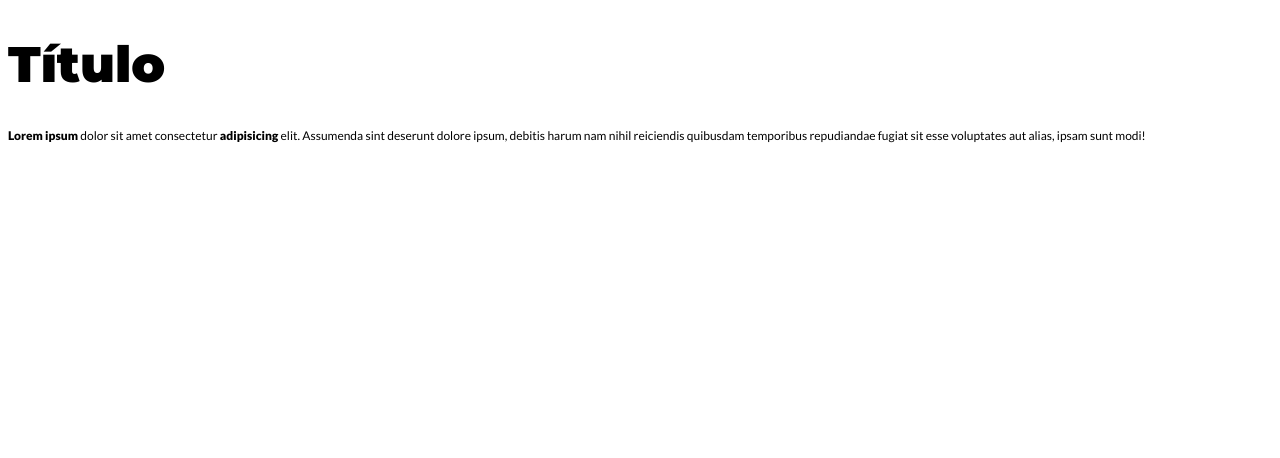
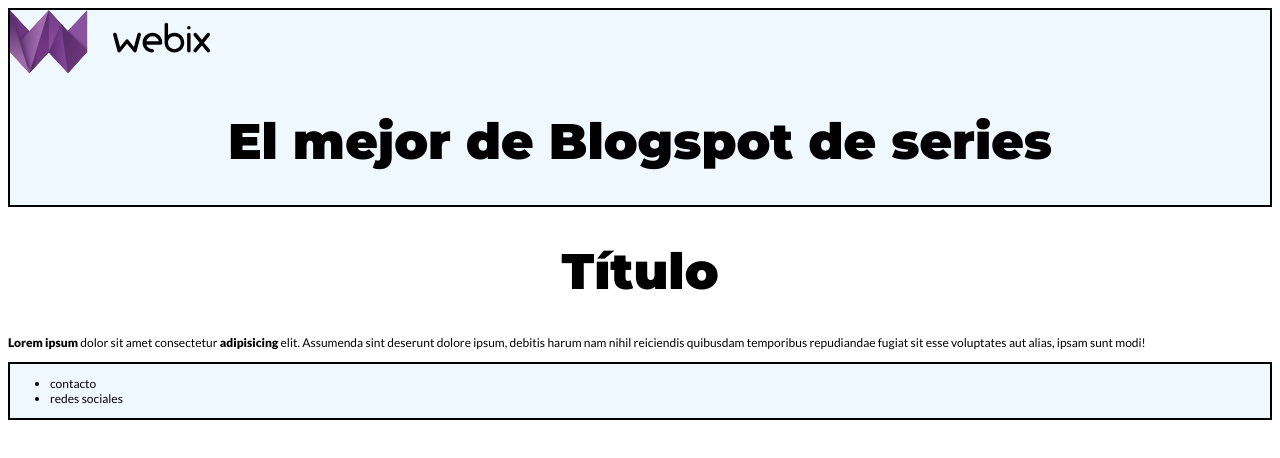
Before and after one commit to 203445/-Tusseries, a plain HTML site: page index.html in a window 1280 px wide. Drawn offline with Linux system fonts and the light colour scheme.

Commit message:
Agregué estilos al header y footer

```diff
--- a/assets/css/index.css
+++ b/assets/css/index.css
@@ -1,6 +1,18 @@
 h1 {
     font-family: 'Montserrat', sans-serif;
     font-size: 50px;
+    text-align: center;
+}
+header {
+    background-color: aliceblue;
+    border-style: double;
+    border-color: black;
+    border-width: 2px;
+
+}
+header img {
+    width: 200px;
+    height: auto;
 }
 body {
     font-family: 'Lato', sans-serif;
@@ -11,3 +23,9 @@ span {
     font-size: 12px;
     font-weight: 900;
 }
+footer {
+    background-color: aliceblue;
+    border-style: double;
+    border-color: black;
+    border-width: 2px;
+}
--- a/index.html
+++ b/index.html
@@ -11,13 +11,20 @@
 </head>
 <body>
     <header>
+        <img src="./assets/images/webix.svg" alt="Logo de la marca">
+        <h1>El mejor de Blogspot de series</h1>
         <nav></nav>
     </header>
     <main>
         <h1>Título</h1>
         <p><b>Lorem ipsum</b>  dolor sit amet consectetur <span>adipisicing </span> elit. Assumenda sint deserunt dolore ipsum, debitis harum nam nihil reiciendis quibusdam temporibus repudiandae fugiat sit esse voluptates aut alias, ipsam sunt modi!</p>
     </main>
-    <footer></footer>
+    <footer>
+        <ul>
+            <li>contacto</li>
+            <li>redes sociales</li>
+        </ul>
+    </footer>
 
 </body>
 </html>
```
Also changed, not shown: assets/images/webix.svg (added).
